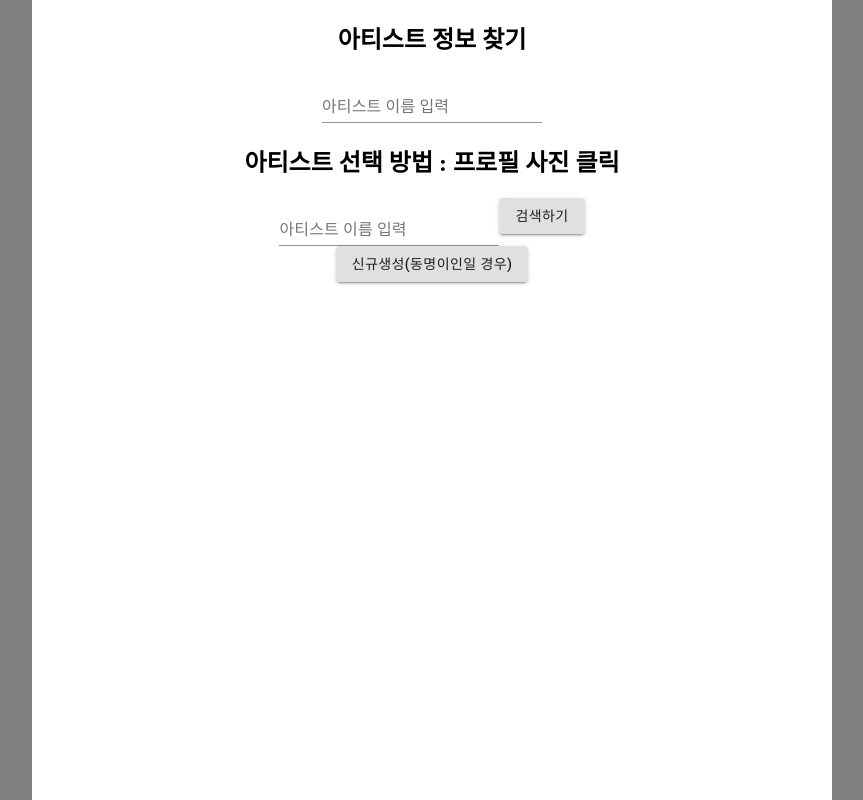
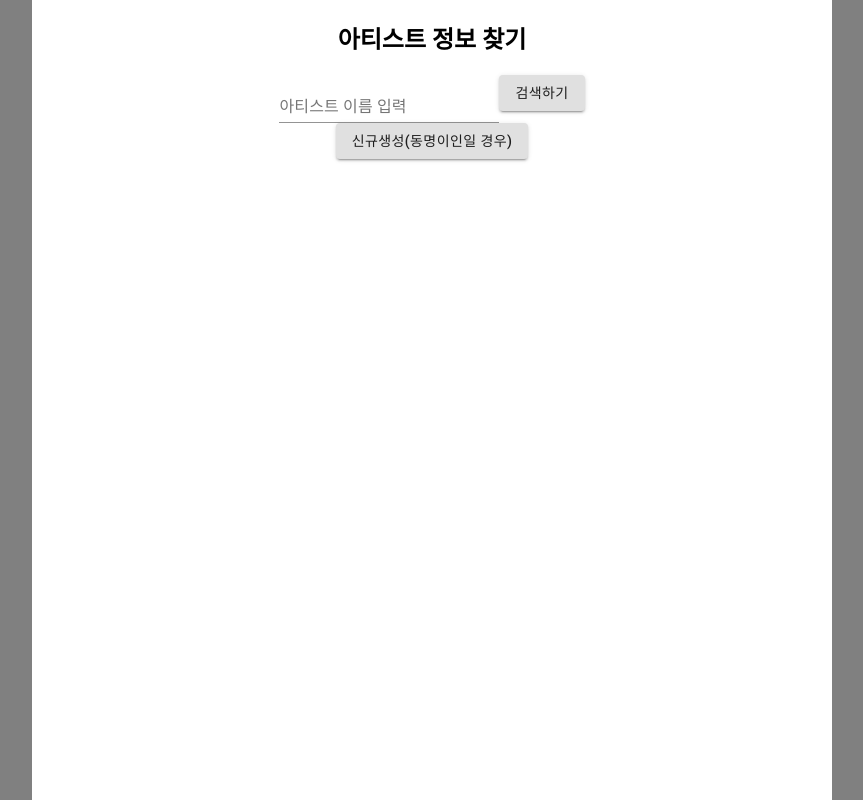
Before and after one commit to StolenMoments/wing-admin, a React (Create React App) app: page /artistCheck in a window 1280 px wide. Shown: the whole page, without its empty margins (208-1071 px from the left). Built offline with nearby package versions, Linux system fonts and the light colour scheme.

Commit message:
ArtistCheckForm 불필요한 텍스트, 필드 삭제

```diff
--- a/src/components/Admin/ArtistRegister/ArtistCheckForm.js
+++ b/src/components/Admin/ArtistRegister/ArtistCheckForm.js
@@ -48,8 +48,6 @@ const ArtistCheckForm = ({ setExistCheck, setList, togglePopUp }) => {
         <div>
             <h2>아티스트 정보 찾기</h2>
             <TextField label="아티스트 이름 입력" value={input} onChange={onChange} onKeyPress={onEnterPress}/>
-            <h2>아티스트 선택 방법 : 프로필 사진 클릭</h2>
-            <TextField label="아티스트 이름 입력" value={input} onChange={onChange}/>
             <Button variant="contained" onClick={() => getArtists(input)}>
                 검색하기
             </Button>
```
